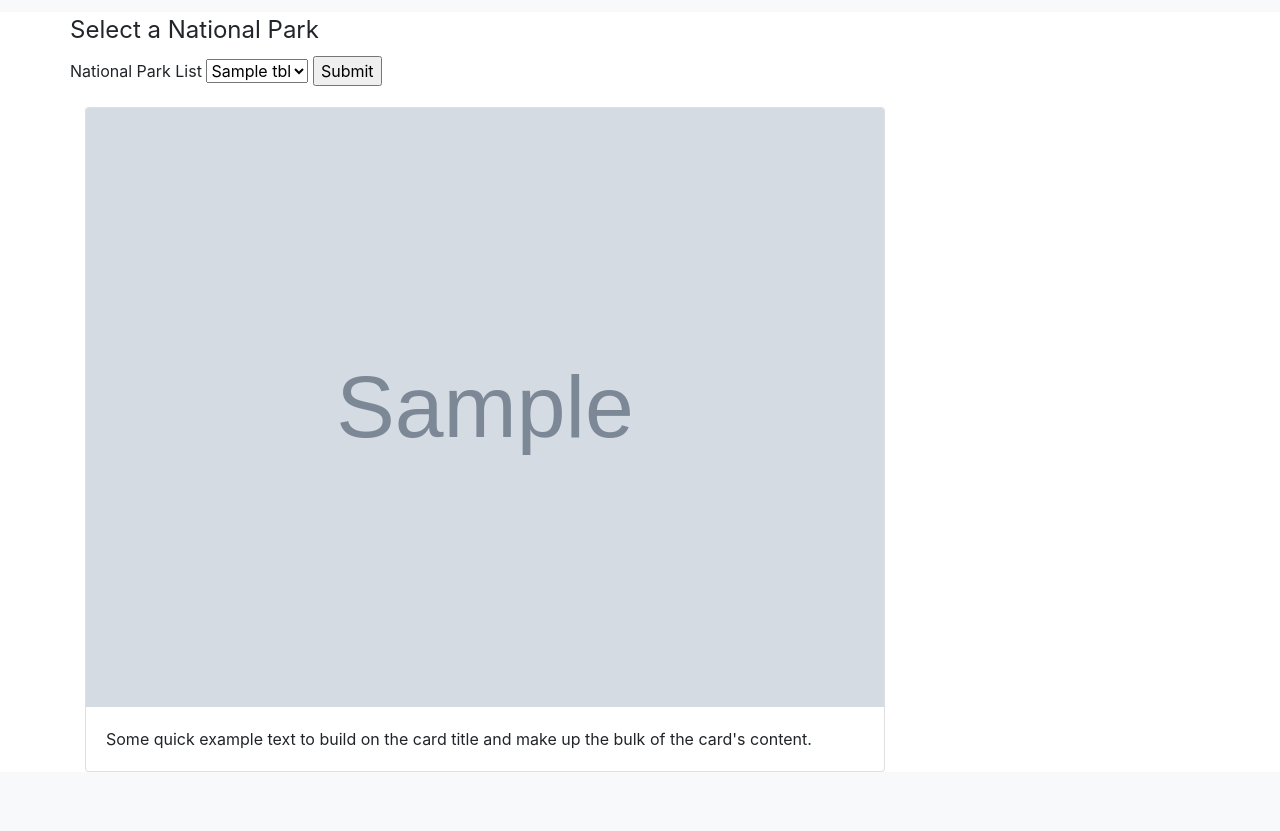
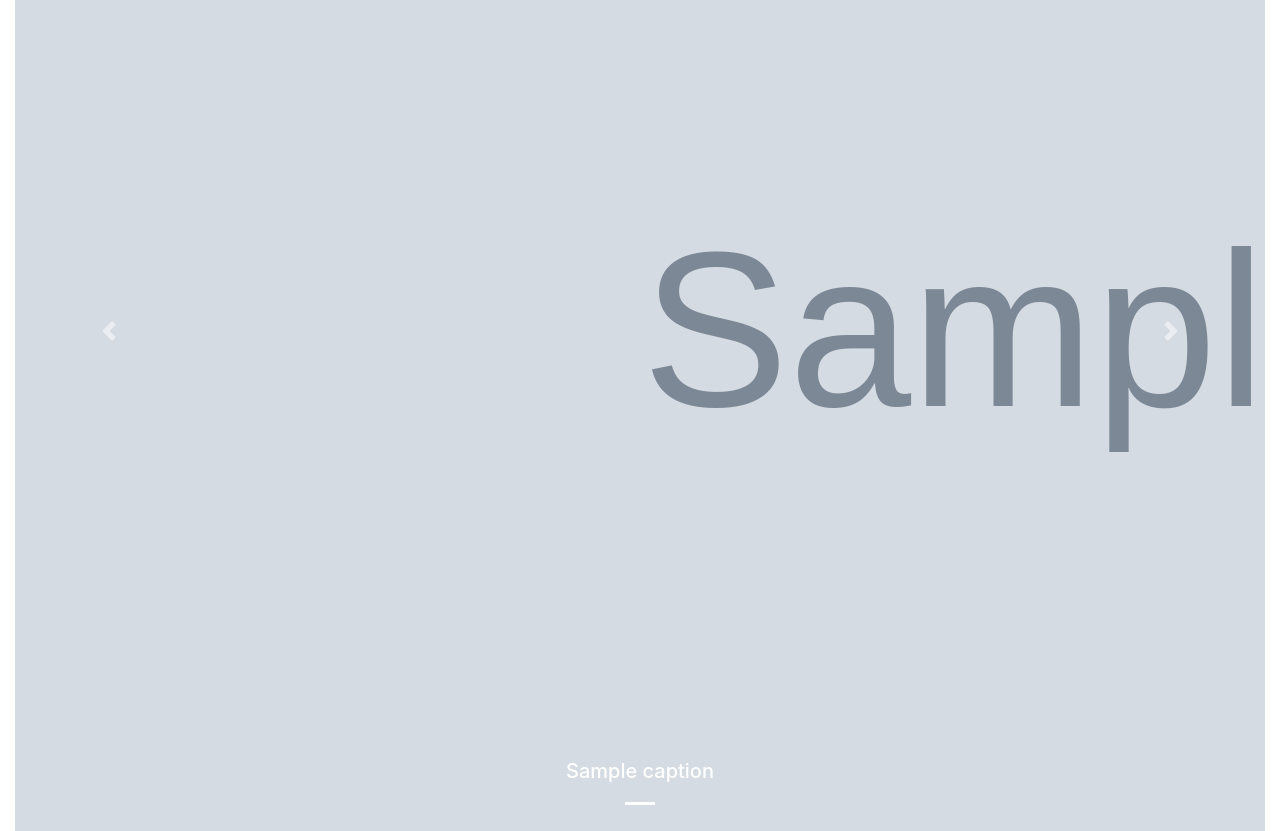
Before and after one commit to lmaghran/National_Parks_Camping_Site, a Flask app: template templates/index2.html in a window 1280 px wide. Shown: the part 314-1145 px from the top of the page. Before the commit the page ends 1086 px from the top, so only its background shows below. Run offline with Flask 2, Linux system fonts and the light colour scheme; tables that the repository leaves empty hold one stand-in row (values such as "Sample post"); the template is opened without the code that fills it: values that come from a table or form of the project are taken from there, most other values are stand-ins (such as "Sample title", 1, 10 or a date in 2020); grey boxes marked "Sample" are stand-in pictures; some libraries are stand-ins or nearby versions.

Commit message:
added photo scroller to front page

```diff
--- a/templates/index2.html
+++ b/templates/index2.html
@@ -26,7 +26,7 @@
 <!-- Navigation -->
 <nav class= "navbar navbar-expand-md navbar-light bg-light sticky-top">
   <div class="container-fluid">
-      <a class="navbar-brand" href="#"><img src="../static/img/Artboard 1@0.5x.png" alt = "Tentative logo"></a>
+      <a class="navbar-brand" href="#"><img src="../static/img/Artboard 1@0.5x.png" height="65px" alt = "Tentative logo"></a>
       <button class="navbar-toggler" type="button" data-toggle="collapse"
         data-target="#navbarResponsive">
         <span class="navbar-toggler-icon"></span>
@@ -42,18 +42,24 @@
     </ul>
   </div>
   </div>
-  </nav>
+</nav>
 
 <div class="container">
   <div class="row">
     <form id="select-np" form action="/np_selected">
-        <legend>Select a National Park</legend>
-        <p>
-        <label>National Park List</label>
-        <select id = "npList" name="rec_area">
-        {% for rec_area in rec_areas %}
-        <option id ="rec_area" name="rec_area">{{ rec_area.rec_name }}</option>
-        {% endfor %}
+        <!-- Example single danger button -->
+          <div class="btn-group" id = "npList" name="rec_area">
+            <button type="button" class="btn btn-success dropdown-toggle" data-toggle="dropdown" aria-haspopup="true" aria-expanded="false">
+             Select a National Park to Start
+            </button>
+            <div class="dropdown-menu">
+              <a class="dropdown-item" href="#">Select a National Park</a>
+              {% for rec_area in rec_areas %}
+              <a class="dropdown-item" href="#">{{ rec_area.rec_name }}</a>
+              {% endfor %}
+              <button type="button" data-toggle="modal" data-target="#myModal">Launch modal</button>
+            </div>
+          </div>
         </select>
         <input type="submit">
       </p>
@@ -61,27 +67,38 @@
   </div>
 </div>
 
-<div class="container">
-  <div class="row justify-content-md-center">
-    <div class="col">
-      {% for image in random_images %}
-
-      <div class="card" style="width: 50rem;">
-        <img src="{{ image['url'] }}" class="card-img-top" alt="...">
-          <div class="card-body">
-            <p class="card-text">Some quick example text to build on the card title and make up the bulk of the card's content.</p>
-          </div>
-      </div>
 
 
-          {% endfor %}
+<div class="container-fluid no-padding">
+  <div class="row">
+    <div class="col-md-12">
+    <div id="carouselExampleIndicators" class="carousel slide" data-ride="carousel">
+        <ol class="carousel-indicators">
+          {% for image in random_images %}
+      <li data-target="#carouselExampleIndicators" data-slide-to="{{ loop.index }}" class="active"></li>
+    </li>
+    {% endfor %}
+  </ol>
 
-
-</div>
+    <div class="carousel-inner">
+        {% for image in random_images %}
+        <div class="carousel-item {% if loop.index == 1 %}active{% endif %}" id="slide{{ loop.index }}">
+            <img src="{{ image['url'] }}" width="2000px" height="1000px">
+            <div class="carousel-caption d-none d-md-block">
+                <h5>{{ image['caption'] }}</h5>
+            </div>
+            </div>
+            {% endfor %}
+  <a class="carousel-control-prev" href="#carouselExampleIndicators" role="button" data-slide="prev">
+    <span class="carousel-control-prev-icon" aria-hidden="true"></span>
+    <span class="sr-only">Previous</span>
+  </a>
+  <a class="carousel-control-next" href="#carouselExampleIndicators" role="button" data-slide="next">
+    <span class="carousel-control-next-icon" aria-hidden="true"></span>
+    <span class="sr-only">Next</span>
+  </a>
 </div>
 
-</div>
-</div>
 
 
 
```
